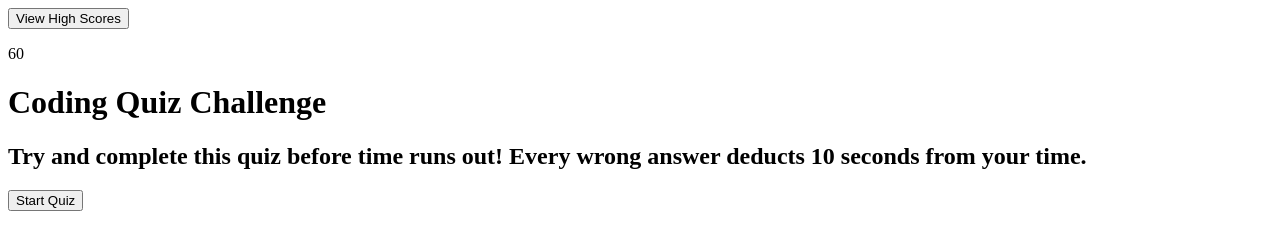
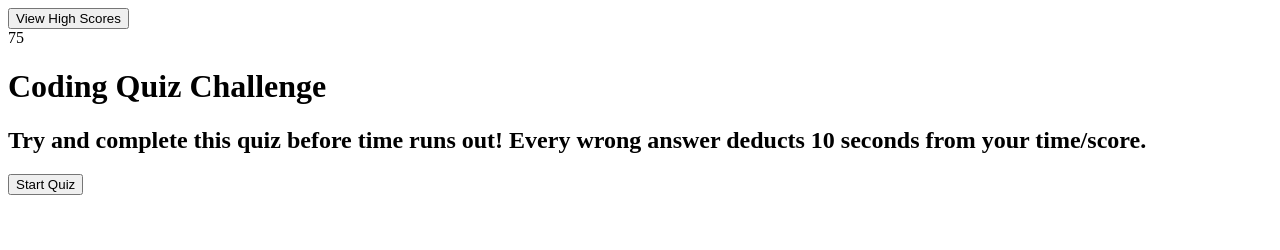
Before and after one commit to AKim47/my-code-quiz-challenge, a plain HTML site: page index.html in a window 1280 px wide. Drawn offline with Linux system fonts and the light colour scheme.

Commit message:
generate initial HTML page from Javascript

```diff
--- a/assets/script.js
+++ b/assets/script.js
@@ -1,6 +1,35 @@
+var body = document.body;
+var scoresHTML = document.createElement("div");
+var scoresBtn = document.createElement("button");
+var timerHTML = document.createElement("div");
+var h1E1 = document.createElement("h1");
+var h2E1 = document.createElement("h2");
+var startHTML = document.createElement("div");
+var startBtn = document.createElement("button");
+
+scoresBtn.textContent = "View High Scores";
+timerHTML.textContent = 75;
+h1E1.textContent = "Coding Quiz Challenge";
+h2E1.textContent = "Try and complete this quiz before time runs out! Every wrong answer deducts 10 seconds from your time/score.";
+startBtn.textContent = "Start Quiz";
+
+body.appendChild(scoresHTML);
+scoresHTML.appendChild(scoresBtn);
+body.appendChild(timerHTML);
+body.appendChild(h1E1);
+body.appendChild(h2E1);
+body.appendChild(startHTML);
+startHTML.appendChild(startBtn);
+
+scoresBtn.id = "scores";
+startBtn.id = "generate";
+
+
 var scores = document.querySelector("#scores");
 var start = document.querySelector("#generate");
-var timer = document.querySelector("#timer");
+var highScore = [];
+
+
 
 scores.addEventListener("click", function(){
     alert("scores button clicked");
--- a/index.html
+++ b/index.html
@@ -5,32 +5,11 @@
     <meta name="viewport" content="width=device-width, initial-scale=1.0" />
     <meta http-equiv="X-UA-Compatible" content="ie=edge" />
     <title>Code Quiz Challenge</title>
-    <link rel="stylesheet" href="./assets/style.css" />
+    <!--<link rel="stylesheet" href="./assets/style.css" /> -->
   </head>
 
   <body>
-    <div class="wrapper">
-      <header>
-        <div class="scores">
-          <button id="scores" class="btn">View High Scores</button>
-        </div>
-        <div class="timer">
-            <p id="timer" class="timer">60</p>
-        </div>
 
-      </header>
-      <div class="card">
-        <div class="card-header">
-          <h1>Coding Quiz Challenge</h1>
-        </div>
-        <div class="card-body">
-          <h2>Try and complete this quiz before time runs out! Every wrong answer deducts 10 seconds from your time.</h2>
-        </div>
-        <div class="card-footer">
-          <button id="generate" class="btn">Start Quiz</button>
-        </div>
-      </div>
-    </div>
     <script src="./assets/script.js"></script>
   </body>
 </html>
```
